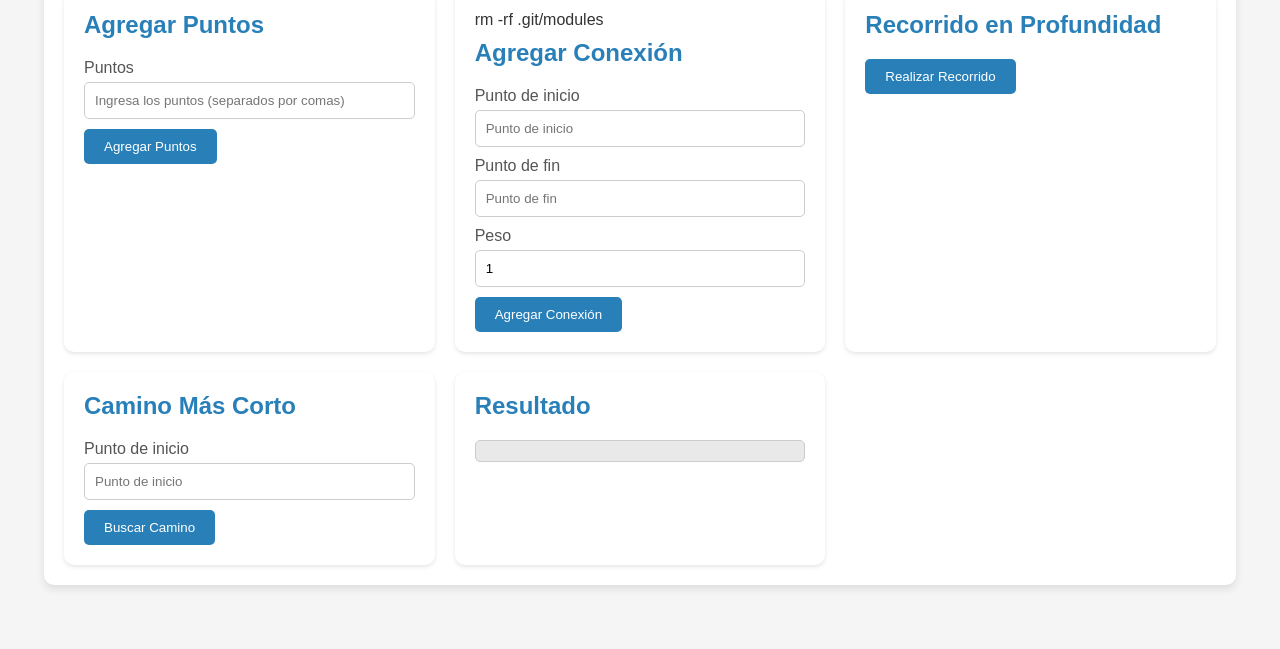
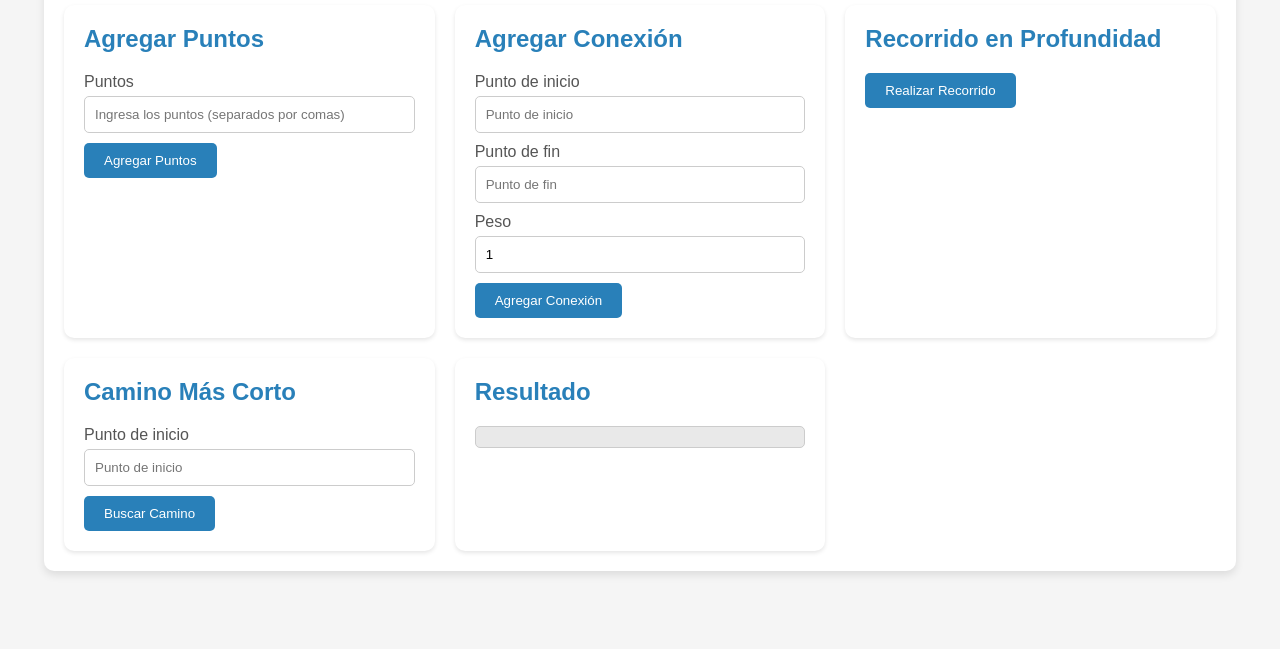
Before and after one commit to 233431/Ruta-mas-corta, a plain HTML site: page index.html in a window 1280 px wide. Shown: the part 151-800 px from the top of the page. Drawn offline with Linux system fonts and the light colour scheme; some packages are replaced by stand-ins of ours; a script that the page names is missing.

Commit message:
correccion

```diff
--- a/index.html
+++ b/index.html
@@ -21,7 +21,7 @@
                 </div>
                 <button type="button" id="addVerticesBtn">Agregar Puntos</button>
             </div>
-            <div class="card">rm -rf .git/modules
+            <div class="card">
 
                 <h2>Agregar Conexión</h2>
                 <div class="form-row">
```
